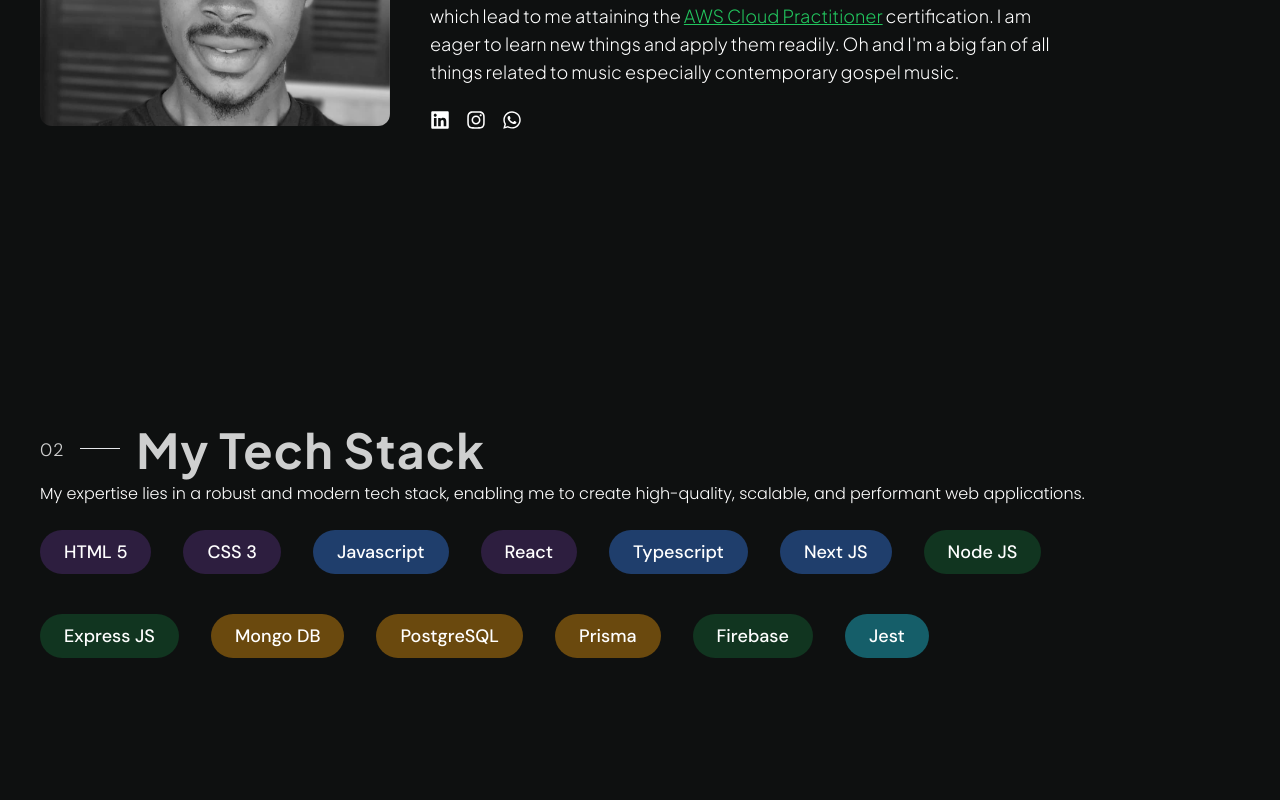
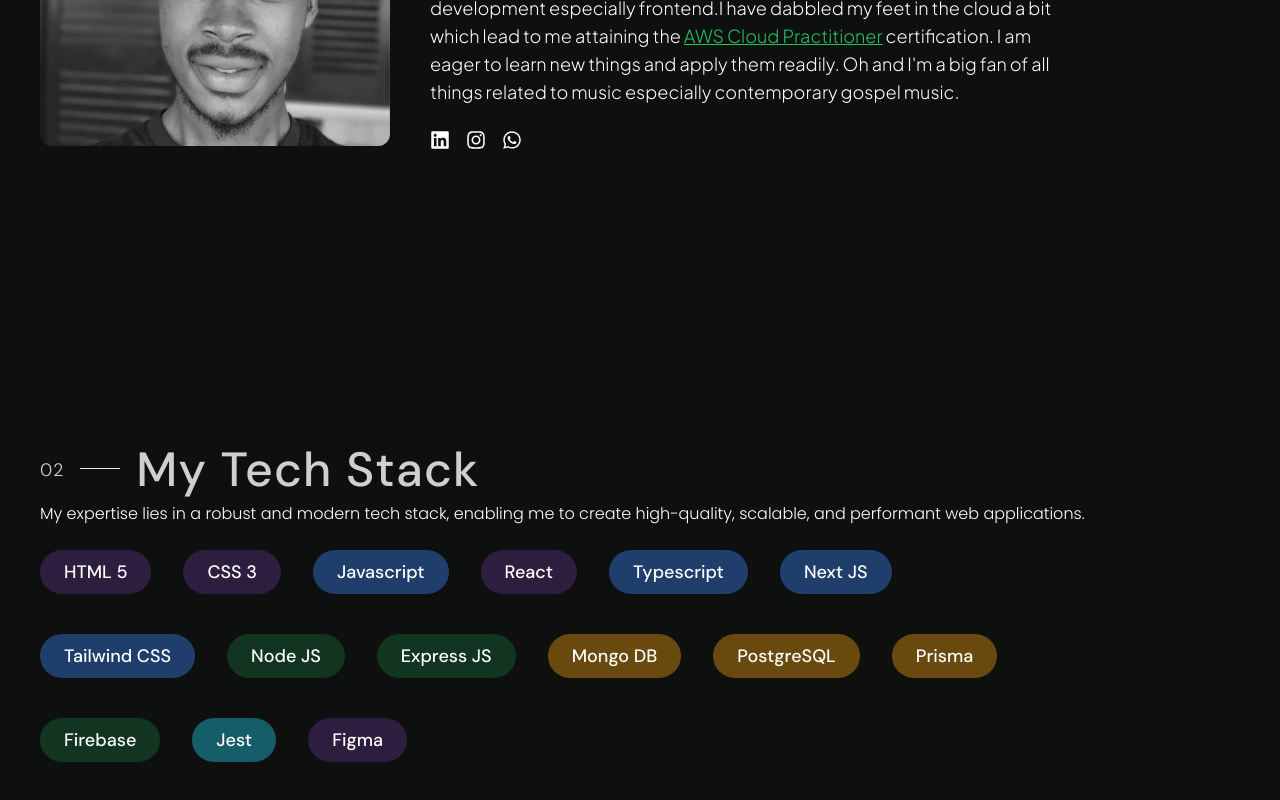
Before and after one commit to Selasie5/Portfolio-website, a Next.js app: page / in a window 1280 px wide. Shown: the part 1318-2118 px from the top of the page. Before the commit the page ends 1976 px from the top, so only its background shows below. Built offline with nearby package versions, Linux system fonts and the light colour scheme.

Commit message:
Complete work experience section

```diff
--- /dev/null
+++ b/src/app/components/WorkExperienceCard.tsx
@@ -0,0 +1,59 @@
+import React from 'react'
+import Link from "next/link"
+
+interface WorkExperienceProps{
+    startDate: string |  number,
+    endDate: string,
+    role: string,
+    company: string,
+    valuePresentedAtCompany1: string
+    valuePresentedAtCompany2: string
+    valuePresentedAtCompany3: string
+    techStack1: string,
+    techStack2: string,
+    techStack3: string,
+    techStack4: string,
+}
+const WorkExperienceCard :React.FC<WorkExperienceProps> = ({startDate,endDate,role, company, valuePresentedAtCompany1, valuePresentedAtCompany2, valuePresentedAtCompany3,techStack1, techStack2, techStack3, techStack4}) => {
+
+  return (
+    <div className='flex flex-col md:flex-row  justify-center md:justify-between items-start md:items-center gap-y-8 gap-x-96'>
+        <div className='md:w-3/5 flex flex-col items-start justify-center gap-y-3'>
+            <p className="font-Poppins text-white/50 font-light text-lg uppercase tracking-wider">{startDate} - {endDate}</p>
+                <h4 className='text-4xl font-light text-white font-Sans'>{role}, {" "}{company}</h4>
+                <ul>
+                    <li className='bullet'>
+                    <p className="text-white/70 text-[1rem] font-light font-Plus">-- {valuePresentedAtCompany1}</p>
+                    <p className="text-white/70 text-[1rem] font-light font-Plus">-- {valuePresentedAtCompany2}</p>
+                    <p className="text-white/70 text-[1rem] font-light font-Plus">-- {valuePresentedAtCompany3}</p>
+                    </li>
+                </ul>
+
+                <div className=' flex flex-wrap items-center justify-start gap-4'>
+                        <div className='border border-white/80 rounded-full px-5 py-1 '>
+                        <span className='font-normal text-white/80 font-Poppins text-sm'>{techStack1}</span>
+                        </div>
+                        <div className='border border-white/80 rounded-full px-5 py-1'>
+                        <span className='font-normal text-white/80 font-Poppins text-sm'>{techStack2}</span>
+                        </div>
+                        <div className='border border-white/80 rounded-full px-5 py-1'>
+                        <span className='font-normal text-white/80 font-Poppins text-sm'>{techStack3}</span>
+                        </div>
+                        <div className='border border-white/80 rounded-full px-5 py-1'>
+                        <span className='font-normal text-white/80 font-Poppins text-sm'>{techStack4}</span>
+                        </div>
+                </div>
+            </div>
+            <div>
+            <button className='border border-white/80 px-6 py-2 rounded-full'>
+                <Link href="" className='text-white/80 font-Poppins'>
+                Visit Link
+                </Link>
+                </button>
+            </div>
+
+    </div>
+  )
+}
+
+export default WorkExperienceCard
--- a/src/app/page.tsx
+++ b/src/app/page.tsx
@@ -5,19 +5,22 @@
 import { FaGithub,FaLinkedin,FaFilePdf, FaInstagram,FaWhatsapp } from "react-icons/fa6";
 import { motion, useInView } from "framer-motion";
 import { useRef } from "react";
-import TechStackCard from "./TechStackCard";
+import TechStackCard from "./components/TechStackCard";
 import { FaHtml5, FaCss3Alt, FaJsSquare, FaReact } from 'react-icons/fa';
 import {
   SiTypescript ,
    SiNextdotjs,
+   SiTailwindcss,
    SiNodedotjs,
    SiExpress,
    SiMongodb,
    SiPostgresql,
    SiPrisma,
    SiFirebase,
-   SiJest
+   SiJest,
+   SiFigma
   } from "react-icons/si";
+import WorkExperienceCard from "./components/WorkExperienceCard";
 
 
 
@@ -145,7 +148,7 @@
       <motion.div className="flex flex-row justify-center items-center gap-x-4">
         <span className="text-lg font-Sans font-light tracking-wider text-white/80">01</span>
         <hr className="h-1 w-10 outline-none "></hr>
-        <h3 className="text-md font-light text-white/50 font-Plus tracking-wide">JUST A LITTLE MORE ABOUT ME</h3>
+        <h3 className="text-4xl md:text-5xl font-medium text-white/80 font-Sans tracking-wide">About Me</h3>
         </motion.div>
         <motion.div className="py-10 flex flex-col md:flex-row items-center justify-start gap-x-10  gap-y-10 md:gap-y-0">
           <Image src="/Profile-Img.jpg" alt="" width={350} height={200} className="rounded-xl grayscale group-hover:grayscale-0"/>
@@ -172,21 +175,30 @@
         </motion.div>
       </motion.section>
 
-      <motion.section>
+      <motion.section
+      ref={sectionRef}
+    initial={{ y: -20, opacity: 0 }}
+    animate={{ y: isInView ? 0 : -20, opacity: isInView ? 1 : 0 }}
+    transition={{ duration: 0.5, delay: 0.4 }}>
       <motion.div className="flex flex-col justify-center items-start gap-x-4">
-        <motion.div className="flex flex-row justify-start items-center gap-x-4">
+        <motion.div initial={{ y: -20, opacity: 0 }}
+    animate={{ y: isInView ? 0 : -20, opacity: isInView ? 1 : 0 }}
+    transition={{ duration: 0.5, delay: 0.6}} className="flex flex-row justify-start items-center gap-x-4">
         <span className="text-lg font-Sans font-light tracking-wider text-white/80">02</span>
         <hr className="h-1 w-10 outline-none "></hr>
-        <h3 className=" text-4xl md:text-5xl font-bold text-white/80 font-Plus tracking-wide">My Tech Stack</h3>
+        <h3 className="text-4xl md:text-5xl font-medium text-white/80 font-Sans tracking-wide">My Tech Stack</h3>
         </motion.div>
         <p className="text-white font-light text-md py-2 font-Poppins">My expertise lies in a robust and modern tech stack, enabling me to create high-quality, scalable, and performant web applications.</p>
-    <motion.div className="flex flex-wrap md:w-[85%] items-start justify-start gap-y-7 md:gap-y-10  gap-x-2 md:gap-x-8 mt-4">
+    <motion.div initial={{ y: -20, opacity: 0 }}
+    animate={{ y: isInView ? 0 : -20, opacity: isInView ? 1 : 0 }}
+    transition={{ duration: 0.5, delay: 0.9}} className="flex flex-wrap md:w-[85%] items-start justify-start gap-y-7 md:gap-y-10  gap-x-2 md:gap-x-8 mt-4">
       <TechStackCard icon={FaHtml5} language="HTML 5" domain="frontend"/>
       <TechStackCard icon={FaCss3Alt} language="CSS 3" domain="frontend"/>
       <TechStackCard icon={FaJsSquare} language="Javascript" domain=""/>
       <TechStackCard icon={FaReact} language="React" domain="frontend"/>
       <TechStackCard icon={SiTypescript} language="Typescript" domain=""/>
       <TechStackCard icon={ SiNextdotjs} language="Next JS" domain=""/>
+      <TechStackCard icon={  SiTailwindcss} language="Tailwind CSS" domain=""/>
       <TechStackCard icon={ SiNodedotjs } language="Node JS" domain="backend"/>
       <TechStackCard icon={SiExpress} language="Express JS" domain="backend"/>
       <TechStackCard icon={ SiMongodb } language="Mongo DB" domain="database"/>
@@ -194,9 +206,33 @@
       <TechStackCard icon={ SiPrisma  } language="Prisma" domain="database"/>
       <TechStackCard icon={ SiFirebase } language="Firebase" domain="backend"/>
       <TechStackCard icon={  SiJest } language="Jest" domain="testing"/>
+      <TechStackCard icon={  SiFigma } language="Figma" domain="frontend"/>
     </motion.div>
         </motion.div>
       </motion.section>
+
+      {/* Work Experience Section */}
+      <motion.section ref={sectionRef}>
+        <motion.div className="flex flex-col justify-center items-start gap-y-16">
+      <motion.div initial={{ y: -20, opacity: 0 }}
+    animate={{ y: isInView ? 0 : -20, opacity: isInView ? 1 : 0 }}
+    transition={{ duration: 0.5, delay: 0.6}} className="flex flex-row justify-start items-center gap-x-4">
+        <span className="text-lg font-Sans font-light tracking-wider text-white/80">03</span>
+        <hr className="h-1 w-10 outline-none "></hr>
+        <h3 className="text-4xl md:text-5xl font-medium text-white/80 font-Sans tracking-wide">Work Experience</h3>
+        </motion.div>
+        <motion.div
+        initial={{ y: -20, opacity: 0 }}
+        animate={{ y: isInView ? 0 : -20, opacity: isInView ? 1 : 0 }}
+        transition={{ duration: 0.5, delay: 0.9}}
+         className="flex flex-col justify-center items-start py-4 gap-20">
+        <WorkExperienceCard startDate="May 2024" endDate="Present" company="Afrovivo"  role="Software Engineer" valuePresentedAtCompany1="Performed major product design changes that are instrumental in successfully delivering a product consumers love" valuePresentedAtCompany2="Built, deployed and documented an API that automates MailChimp audience subscription on our waitlist site." valuePresentedAtCompany3="Reviewed initial backend infrastructure and planned redesign to suit product requirements while enhancing optimization and efficiency." techStack1="Figma" techStack2="Node JS" techStack3="Express JS" techStack4="Postman"/>
+        <WorkExperienceCard startDate="Apr 2023" endDate="May 2024" company="LeadMonger"  role="Frontend Engineer" valuePresentedAtCompany1="Worked extensively and closely with a team of designers to develop visually appealing and highly responsive websites and web apps for clients." valuePresentedAtCompany2="Conducted basic user experience research, considered feedback, and implemented it to enhance user experience on all platforms I built." valuePresentedAtCompany3="Develop websites and web apps that meet the expectations of clients in both visuals aesthetics and functionality." techStack1="Figma" techStack2="Wordpress" techStack3="HTML" techStack4="CSS"/>
+        <WorkExperienceCard startDate="Aug 2023" endDate="Sep 2023" company="Andela Learning Community"  role="Frontend Engineer Trainee" valuePresentedAtCompany1="I was engaged in intense and extensive collaboration with both new and experienced devs to learn and work with the REACT JS library and Next JS framework." valuePresentedAtCompany2="I interacted with a community of learners and technical mentors, completed assessments, and various tasks." valuePresentedAtCompany3="Built an event ticketing system as a final project" techStack1="React JS" techStack2="Next JS" techStack3="React Native" techStack4="Typescript "/>
+        <WorkExperienceCard startDate="Jun 2023" endDate="Aug 2023" company="ALX Africa(Uptech Syndicate)"  role="UI/UX Designer" valuePresentedAtCompany1="I was the visual designer and slide deck master for my team. Hence, I gained extensive experience working on my presentation skills" valuePresentedAtCompany2="After weeks of brainstorming and ideation, my team came up with a technological solution to help the problem of increasing food prices in the African continent as a whole and Ghana especially.I developed the wireframes and prototypes for the mobile which aim to solve our identified problem" valuePresentedAtCompany3="Constantly worked with data from user experience research to iterate and improve the design and functionality of the solution" techStack1="Figma" techStack2="Miro" techStack3="Google Slides" techStack4="User Experience Research"/>
+        </motion.div>
+        </motion.div>
+        </motion.section>
     </section>
   );
 }
```
Also changed, not shown: src/app/components/TechStackCard.tsx (renamed from src/app/TechStackCard.tsx).
